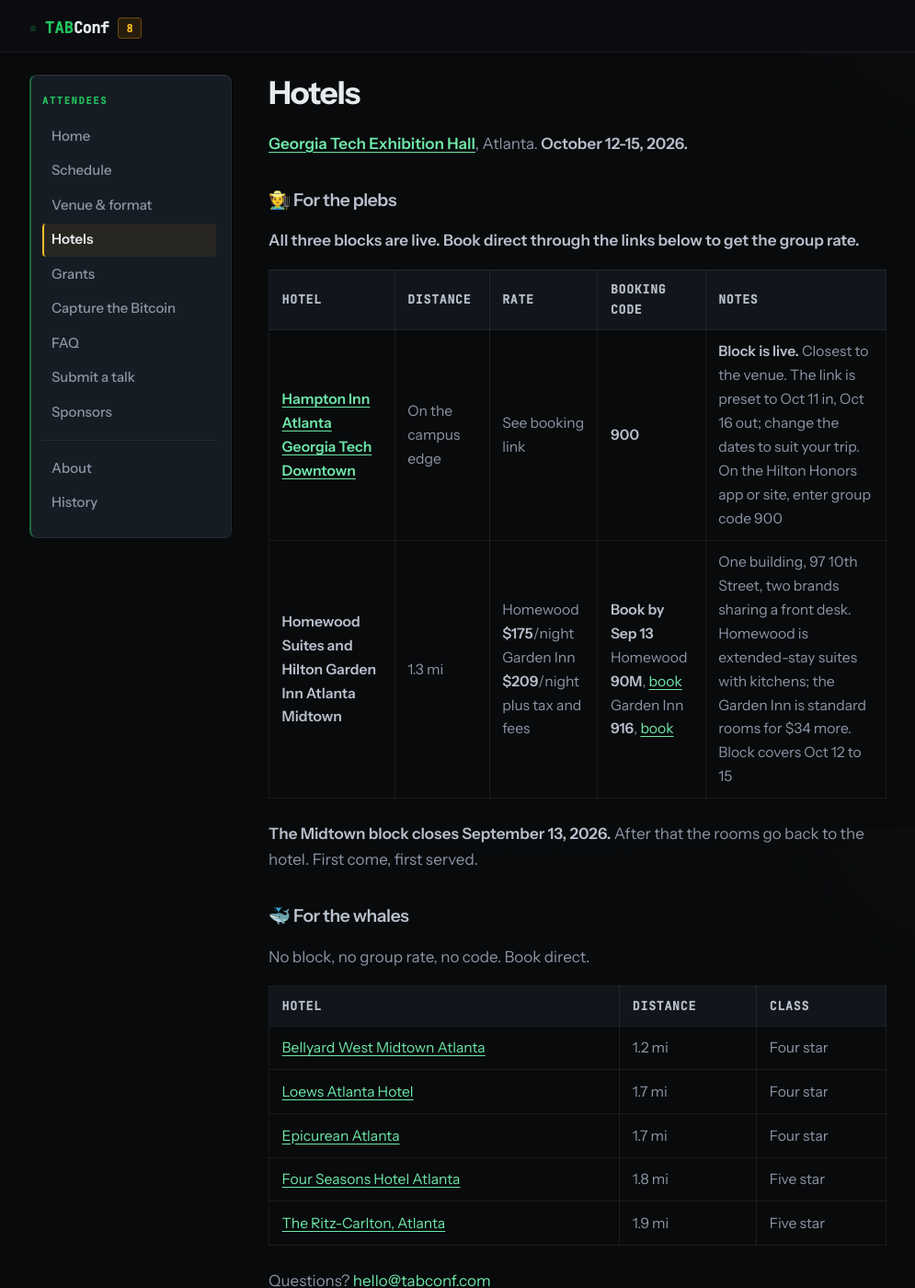
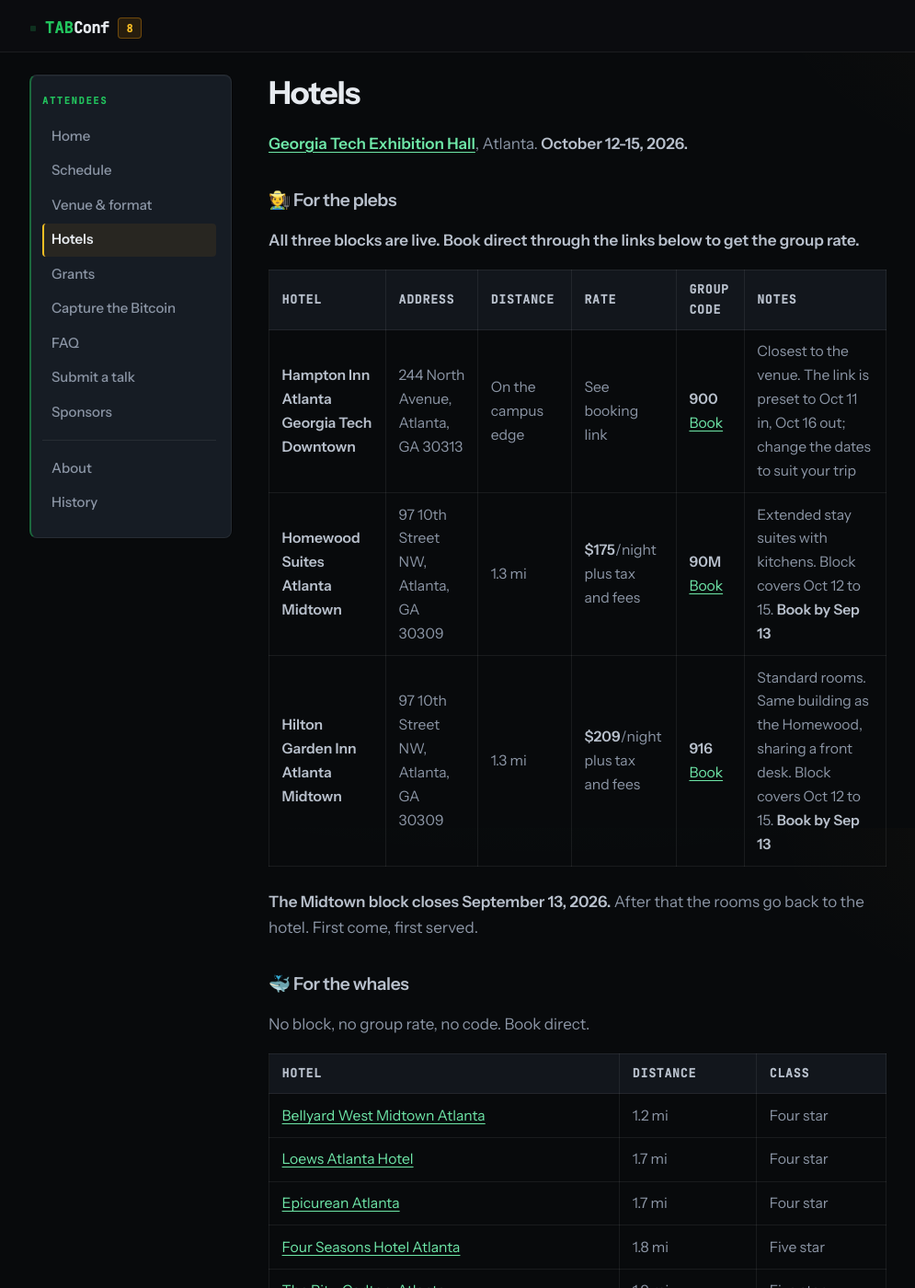
Before and after one commit to TABConf/8.tabconf.com, a Jekyll site: the page built from hotels.md, in a window 1280 px wide and 1400 px high. Shown: the whole window at 92% size, without its empty margins (42-1037 px from the left). Built offline with Jekyll 4.4.1, drawn with Linux system fonts in a browser that asks for light colours.

Commit message:
Hotels: split into three rows and add an address column

```diff
--- a/hotels.md
+++ b/hotels.md
@@ -12,10 +12,11 @@
 
 **All three blocks are live. Book direct through the links below to get the group rate.**
 
-| Hotel | Distance | Rate | Booking code | Notes |
-|---|---|---|---|---|
-| **[Hampton Inn Atlanta Georgia Tech Downtown](https://www.hilton.com/en/book/reservation/rooms/?ctyhocn=ATLGTHX&arrivalDate=2026-10-11&departureDate=2026-10-16&groupCode=900&room1NumAdults=1&displayCurrency=USD)** | On the campus edge | See booking link | **900** | **Block is live.** Closest to the venue. The link is preset to Oct 11 in, Oct 16 out; change the dates to suit your trip. On the Hilton Honors app or site, enter group code 900 |
-| **Homewood Suites and Hilton Garden Inn Atlanta Midtown** | 1.3 mi | Homewood **$175**/night<br>Garden Inn **$209**/night<br>plus tax and fees | **Book by Sep 13**<br>Homewood **90M**, [book](https://www.hilton.com/en/attend-my-event/atlmihw-90m-c7fd7344-106c-46e0-9e12-68ccf7307da3/)<br>Garden Inn **916**, [book](https://www.hilton.com/en/attend-my-event/atlamgi-916-9d58016b-8441-4458-934b-0ea6f2296f5e/) | One building, 97 10th Street, two brands sharing a front desk. Homewood is extended-stay suites with kitchens; the Garden Inn is standard rooms for $34 more. Block covers Oct 12 to 15 |
+| Hotel | Address | Distance | Rate | Group code | Notes |
+|---|---|---|---|---|---|
+| **Hampton Inn Atlanta Georgia Tech Downtown** | 244 North Avenue, Atlanta, GA 30313 | On the campus edge | See booking link | **900**<br>[Book](https://www.hilton.com/en/book/reservation/rooms/?ctyhocn=ATLGTHX&arrivalDate=2026-10-11&departureDate=2026-10-16&groupCode=900&room1NumAdults=1&displayCurrency=USD) | Closest to the venue. The link is preset to Oct 11 in, Oct 16 out; change the dates to suit your trip |
+| **Homewood Suites Atlanta Midtown** | 97 10th Street NW, Atlanta, GA 30309 | 1.3 mi | **$175**/night<br>plus tax and fees | **90M**<br>[Book](https://www.hilton.com/en/attend-my-event/atlmihw-90m-c7fd7344-106c-46e0-9e12-68ccf7307da3/) | Extended stay suites with kitchens. Block covers Oct 12 to 15. **Book by Sep 13** |
+| **Hilton Garden Inn Atlanta Midtown** | 97 10th Street NW, Atlanta, GA 30309 | 1.3 mi | **$209**/night<br>plus tax and fees | **916**<br>[Book](https://www.hilton.com/en/attend-my-event/atlamgi-916-9d58016b-8441-4458-934b-0ea6f2296f5e/) | Standard rooms. Same building as the Homewood, sharing a front desk. Block covers Oct 12 to 15. **Book by Sep 13** |
 
 **The Midtown block closes September 13, 2026.** After that the rooms go back to the hotel. First come, first served.
 
```
